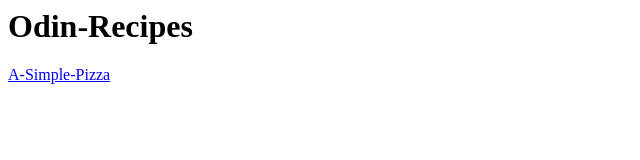
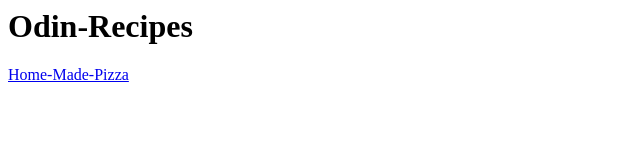
Before and after one commit to RyanBradley06/odin-recipes, a plain HTML site: page index.html in a window 1280 px wide. Shown: the full height of the page, 0-640 px from the left. Drawn offline with Linux system fonts and the light colour scheme.

Commit message:
changed a simple pizza to a homade pizza

```diff
--- a/index.html
+++ b/index.html
@@ -8,7 +8,7 @@
 
     <body>
         <h1>Odin-Recipes</h1>
-        <a href = "recipe/pizza.html">A-Simple-Pizza</a>
+        <a href = "recipe/pizza.html">Home-Made-Pizza</a>
     </body>
 
 
```
